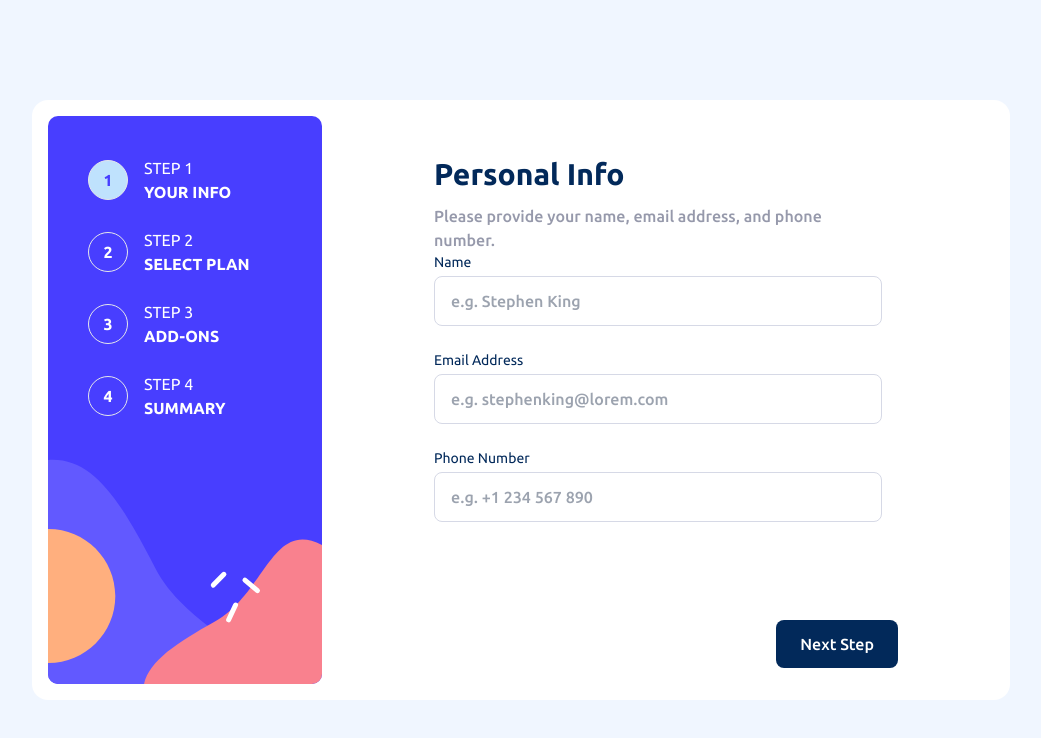
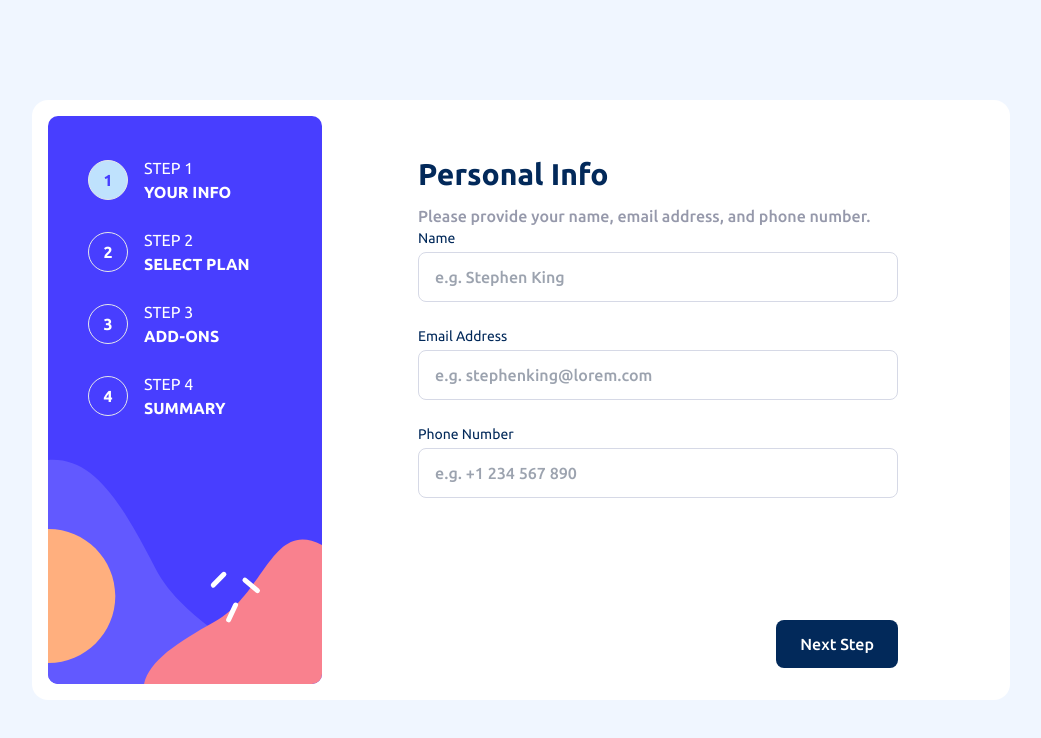
Before and after one commit to stay-js/fm-multi-step-form, a Next.js app: page / in a window 1280 px wide. Shown: the top 738 px of the page, without its empty margins (119-1160 px from the left). Built offline with nearby package versions, Linux system fonts and the light colour scheme.

Commit message:
lg margin reset

```diff
--- a/src/components/add-on.tsx
+++ b/src/components/add-on.tsx
@@ -20,7 +20,7 @@ export const AddOn: React.FC<{
   nextStep: () => void;
 }> = ({ selectedAddOns, setSelectedAddOns, billing, prevStep, nextStep }) => (
   <div className="flex min-h-full flex-col justify-between gap-8 bg-magnolia lg:h-fit lg:w-[42rem] lg:bg-transparent">
-    <div className="z-10 mx-4 mt-32 flex h-fit flex-col gap-8 rounded-lg bg-white px-8 py-10 lg:mt-0 lg:min-h-full lg:gap-0 lg:px-24">
+    <div className="z-10 mx-4 mt-32 flex h-fit flex-col gap-8 rounded-lg bg-white px-8 py-10 lg:m-0 lg:min-h-full lg:gap-0 lg:px-24">
       <div className="flex flex-col gap-3">
         <h1 className="text-3xl font-bold text-marine-blue">Pick add-ons</h1>
         <p className="font-medium text-cool-gray">Add-ons help enhance your gaming experience.</p>
--- a/src/components/info.tsx
+++ b/src/components/info.tsx
@@ -42,7 +42,7 @@ export const Info: React.FC<{
       onSubmit={handleSubmit(onSubmit)}
       className="flex min-h-full flex-col justify-between gap-8 bg-magnolia lg:h-fit lg:w-[42rem] lg:bg-transparent"
     >
-      <div className="z-10 mx-4 mt-32 flex h-fit flex-col gap-8 rounded-lg bg-white px-8 py-10 lg:mt-0 lg:min-h-full lg:gap-0 lg:px-24">
+      <div className="z-10 mx-4 mt-32 flex h-fit flex-col gap-8 rounded-lg bg-white px-8 py-10 lg:m-0 lg:min-h-full lg:gap-0 lg:px-24">
         <div className="flex flex-col gap-3">
           <h1 className="text-3xl font-bold text-marine-blue">Personal Info</h1>
           <p className="font-medium text-cool-gray">
--- a/src/components/plan.tsx
+++ b/src/components/plan.tsx
@@ -15,7 +15,7 @@ export const Plan: React.FC<{
   nextStep: () => void;
 }> = ({ plan, setPlan, billing, setBilling, prevStep, nextStep }) => (
   <div className="flex min-h-full flex-col justify-between gap-8 bg-magnolia lg:h-fit lg:w-[42rem] lg:bg-transparent">
-    <div className="z-10 mx-4 mt-32 flex h-fit flex-col gap-8 rounded-lg bg-white px-8 py-10 lg:mt-0 lg:min-h-full lg:gap-0 lg:px-24">
+    <div className="z-10 mx-4 mt-32 flex h-fit flex-col gap-8 rounded-lg bg-white px-8 py-10 lg:m-0 lg:min-h-full lg:gap-0 lg:px-24">
       <div className="flex flex-col gap-3">
         <h1 className="text-3xl font-bold text-marine-blue">Select your plan</h1>
         <p className="font-medium text-cool-gray">
--- a/src/components/summary.tsx
+++ b/src/components/summary.tsx
@@ -25,7 +25,7 @@ export const Summary: React.FC<{
 
   return (
     <div className="flex min-h-full flex-col justify-between gap-8 bg-magnolia lg:h-fit lg:w-[42rem] lg:bg-transparent">
-      <div className="z-10 mx-4 mt-32 flex h-fit flex-col gap-8 rounded-lg bg-white px-8 py-10 lg:mt-0 lg:min-h-full lg:gap-0 lg:px-24">
+      <div className="z-10 mx-4 mt-32 flex h-fit flex-col gap-8 rounded-lg bg-white px-8 py-10 lg:m-0 lg:min-h-full lg:gap-0 lg:px-24">
         {isConfirmed ? (
           <div className="grid h-full place-content-center gap-8 py-16 text-center">
             <Image
```
Also changed, not shown: 1 other file (tests, documents, lock files or other folders).
